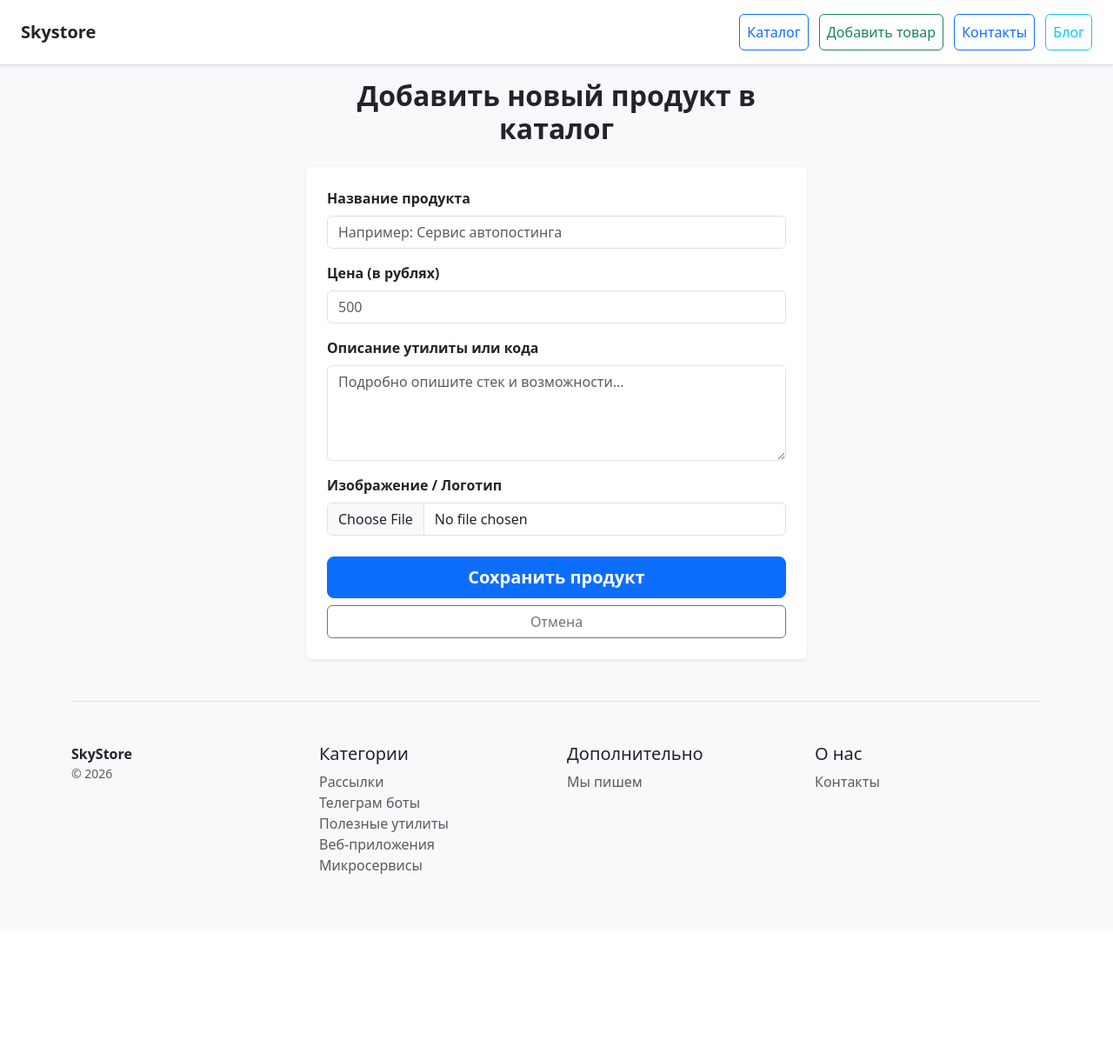
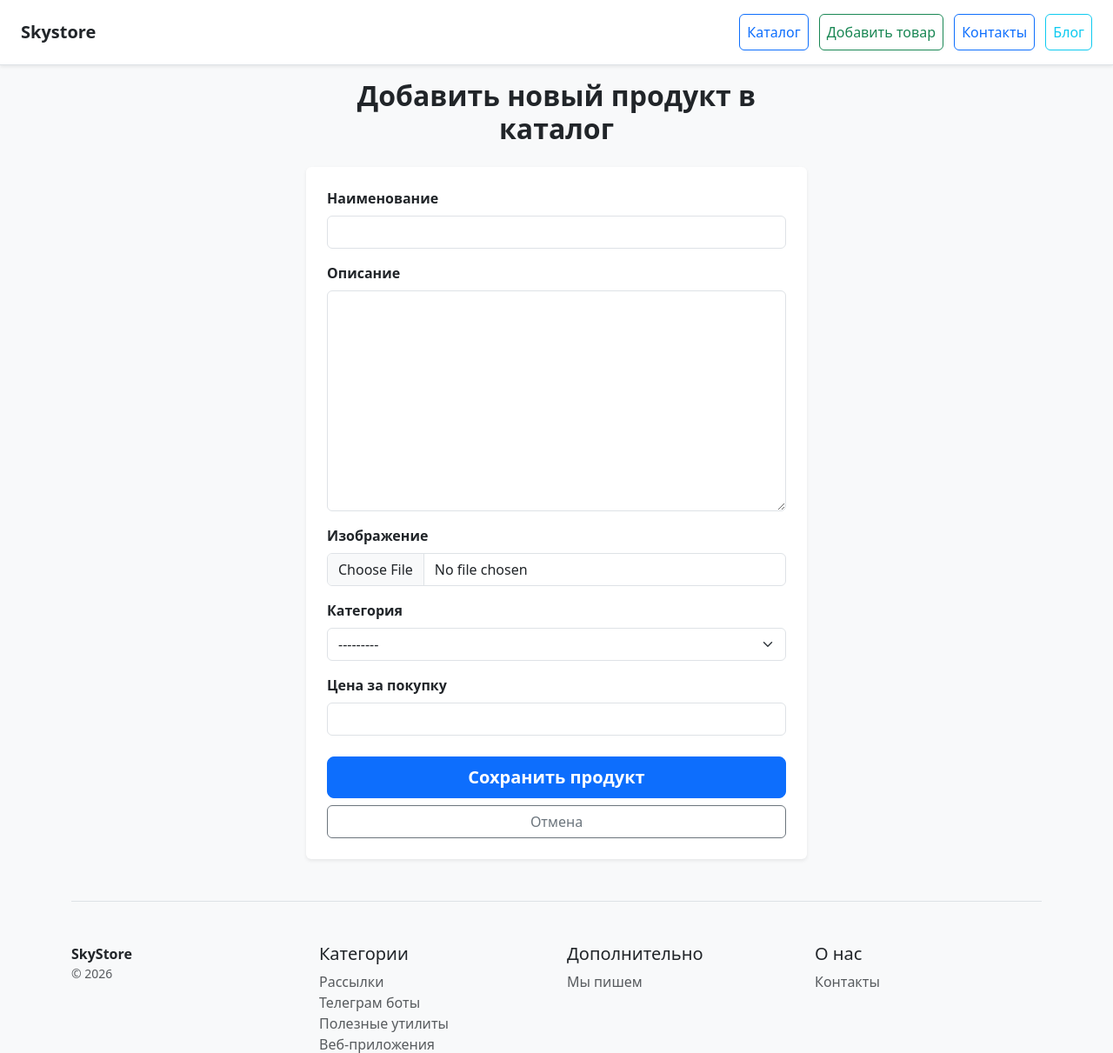
Before and after one commit to alekseyvishmitskiy-droid/homework_basics_django, a Django app: page /products/create/ in a window 1280 px wide. Shown: the top 1211 px of the page at 87% size. Before the commit the page ends 1005 px from the top, so only its background shows below. Run offline with Django 5.2, Linux system fonts and the light colour scheme; data comes from the database, SQL or seed files in the repository; some libraries are stand-ins or nearby versions.

Commit message:
homework_26.1

```diff
--- a/catalog/forms.py
+++ b/catalog/forms.py
@@ -1,8 +1,58 @@
 from django import forms
+from django.core.exceptions import ValidationError
 from catalog.models import Product
 
 
 class ProductForm(forms.ModelForm):
+    FORBIDDEN_WORDS = [
+        'казино', 'криптовалюта', 'крипта', 'биржа',
+        'дешево', 'бесплатно', 'обман', 'полиция', 'радар'
+    ]
+
     class Meta:
         model = Product
         fields = ("name", "description", "image", "category", "price")
+
+    def __init__(self, *args, **kwargs):
+        super().__init__(*args, **kwargs)
+        for field_name, field in self.fields.items():
+            if isinstance(field.widget, forms.CheckboxInput):
+                field.widget.attrs['class'] = 'form-check-input'
+            elif isinstance(field.widget, forms.Select):
+                field.widget.attrs['class'] = 'form-select'
+            else:
+                field.widget.attrs['class'] = 'form-control'
+
+    def _clean_forbidden_words(self, value):
+        if value:
+            lower_value = value.lower()
+            for word in self.FORBIDDEN_WORDS:
+                if word in lower_value:
+                    raise ValidationError(f'Использование слова "{word}" запрещено в целях безопасности.')
+        return value
+
+    def clean_name(self):
+        name = self.cleaned_data.get('name')
+        return self._clean_forbidden_words(name)
+
+    def clean_description(self):
+        description = self.cleaned_data.get('description')
+        return self._clean_forbidden_words(description)
+
+    def clean_price(self):
+        price = self.cleaned_data.get('price')
+        if price is not None and price < 0:
+            raise ValidationError('Цена продукта не может быть отрицательной.')
+        return price
+
+    def clean_image(self):
+        image = self.cleaned_data.get('image')
+        if image:
+            if image.size > 5 * 1024 * 1024:
+                raise ValidationError('Размер файла не должен превышать 5 МБ.')
+
+
+            valid_types = ['image/jpeg', 'image/png']
+            if hasattr(image, 'content_type') and image.content_type not in valid_types:
+                raise ValidationError('Допускаются только изображения в формате JPEG или PNG.')
+        return image
--- a/catalog/templates/catalog/product_form.html
+++ b/catalog/templates/catalog/product_form.html
@@ -1,36 +1,46 @@
 {% extends 'catalog/base.html' %}
 
-{% block title %}Добавление товара — Skystore{% endblock %}
+{% block title %}{% if object %}Редактирование товара{% else %}Добавление товара{% endif %} — Skystore{% endblock %}
 
 {% block content %}
 <div class="container" style="max-width: 600px;">
-    <h2 class="mb-4 fw-bold text-center">Добавить новый продукт в каталог</h2>
+    <h2 class="mb-4 fw-bold text-center">
+        {% if object %}Редактировать продукт в каталоге{% else %}Добавить новый продукт в каталог{% endif %}
+    </h2>
 
     <div class="card shadow-sm border-0 p-4 bg-white">
         <form method="post" enctype="multipart/form-data">
-            {% csrf_token %} {# Защита Django от подделки запросов #}
+            {% csrf_token %}
 
-            <div class="mb-3">
-                <label for="name" class="form-label fw-semibold">Название продукта</label>
-                <input type="text" name="name" id="name" class="form-control" placeholder="Например: Сервис автопостинга" required>
-            </div>
 
-            <div class="mb-3">
-                <label for="price" class="form-label fw-semibold">Цена (в рублях)</label>
-                <input type="number" name="price" id="price" class="form-control" placeholder="500" required>
-            </div>
+            {% if form.non_field_errors %}
+                <div class="alert alert-danger mb-3">
+                    {{ form.non_field_errors }}
+                </div>
+            {% endif %}
 
-            <div class="mb-3">
-                <label for="description" class="form-label fw-semibold">Описание утилиты или кода</label>
-                <textarea name="description" id="description" rows="4" class="form-control" placeholder="Подробно опишите стек и возможности..."></textarea>
-            </div>
 
-            <div class="mb-4">
-                <label for="image" class="form-label fw-semibold">Изображение / Логотип</label>
-                <input type="file" name="image" id="image" class="form-control" accept="image/*">
-            </div>
+            {% for field in form %}
+                <div class="mb-3">
+                    <label for="{{ field.id_for_label }}" class="form-label fw-semibold">
+                        {{ field.label }}
+                    </label>
 
-            <div class="d-grid gap-2">
+
+                    {{ field }}
+
+
+                    {% if field.errors %}
+                        <div class="text-danger small fw-semibold mt-1">
+                            {% for error in field.errors %}
+                                <div>⚠{{ error }}</div>
+                            {% endfor %}
+                        </div>
+                    {% endif %}
+                </div>
+            {% endfor %}
+
+            <div class="d-grid gap-2 mt-4">
                 <button type="submit" class="btn btn-primary btn-lg fw-bold">Сохранить продукт</button>
                 <a href="{% url 'catalog:home' %}" class="btn btn-outline-secondary">Отмена</a>
             </div>
--- a/catalog/urls.py
+++ b/catalog/urls.py
@@ -1,6 +1,13 @@
 from django.urls import path
 
-from catalog.views import ContactsTemplateView, ProductCreateView, ProductDetailView, ProductListView
+from catalog.views import (
+    ContactsTemplateView,
+    ProductCreateView,
+    ProductDetailView,
+    ProductListView,
+    ProductUpdateView,
+    ProductDeleteView
+)
 
 app_name = "catalog"
 
@@ -9,4 +16,8 @@ urlpatterns = [
     path("contacts/", ContactsTemplateView.as_view(), name="contacts"),
     path("products/<int:pk>/", ProductDetailView.as_view(), name="product_detail"),
     path("products/create/", ProductCreateView.as_view(), name="product_create"),
+
+
+    path("products/<int:pk>/update/", ProductUpdateView.as_view(), name="product_update"),
+    path("products/<int:pk>/delete/", ProductDeleteView.as_view(), name="product_delete"),
 ]
--- a/catalog/views.py
+++ b/catalog/views.py
@@ -1,9 +1,8 @@
 from django.urls import reverse_lazy
-from django.views.generic import CreateView, DetailView, ListView, TemplateView
+from django.views.generic import CreateView, DetailView, ListView, TemplateView, UpdateView, DeleteView
 
 from catalog.forms import ProductForm
 from catalog.models import Product
-
 
 
 class ProductListView(ListView):
@@ -15,7 +14,6 @@ class ProductListView(ListView):
     def get_queryset(self):
         queryset = super().get_queryset().order_by("-id")
 
-
         latest_products = queryset[:5]
         print("\n--- ПОСЛЕДНИЕ 5 ПРОДУКТОВ В БАЗЕ ДАННЫХ (CBV) ---")
         for product in latest_products:
@@ -25,18 +23,32 @@ class ProductListView(ListView):
         return queryset
 
 
-
 class ProductDetailView(DetailView):
     model = Product
     template_name = "catalog/product_detail.html"
     context_object_name = "product"
 
 
-
 class ProductCreateView(CreateView):
     model = Product
     form_class = ProductForm
     template_name = "catalog/product_form.html"
+    success_url = reverse_lazy("catalog:home")
+
+
+
+class ProductUpdateView(UpdateView):
+    """Редактирование продукта. Использует ту же форму и шаблон, что и CreateView"""
+    model = Product
+    form_class = ProductForm
+    template_name = "catalog/product_form.html"
+    success_url = reverse_lazy("catalog:home")
+
+
+class ProductDeleteView(DeleteView):
+    """Удаление продукта."""
+    model = Product
+    template_name = "catalog/product_confirm_delete.html"
     success_url = reverse_lazy("catalog:home")
 
 
@@ -52,14 +64,12 @@ class ContactsTemplateView(TemplateView):
     def post(self, request, *args, **kwargs):
         context = self.get_context_data(**kwargs)
 
-
         name = request.POST.get("name")
         phone = request.POST.get("phone")
         message = request.POST.get("message")
 
         print(f"Новая заявка! Имя: {name}, Телефон: {phone}, Сообщение: {message}")
 
-
         context["success_message"] = "Данные успешно отправлены!"
 
         return self.render_to_response(context)
```
Also changed, not shown: README.md.
